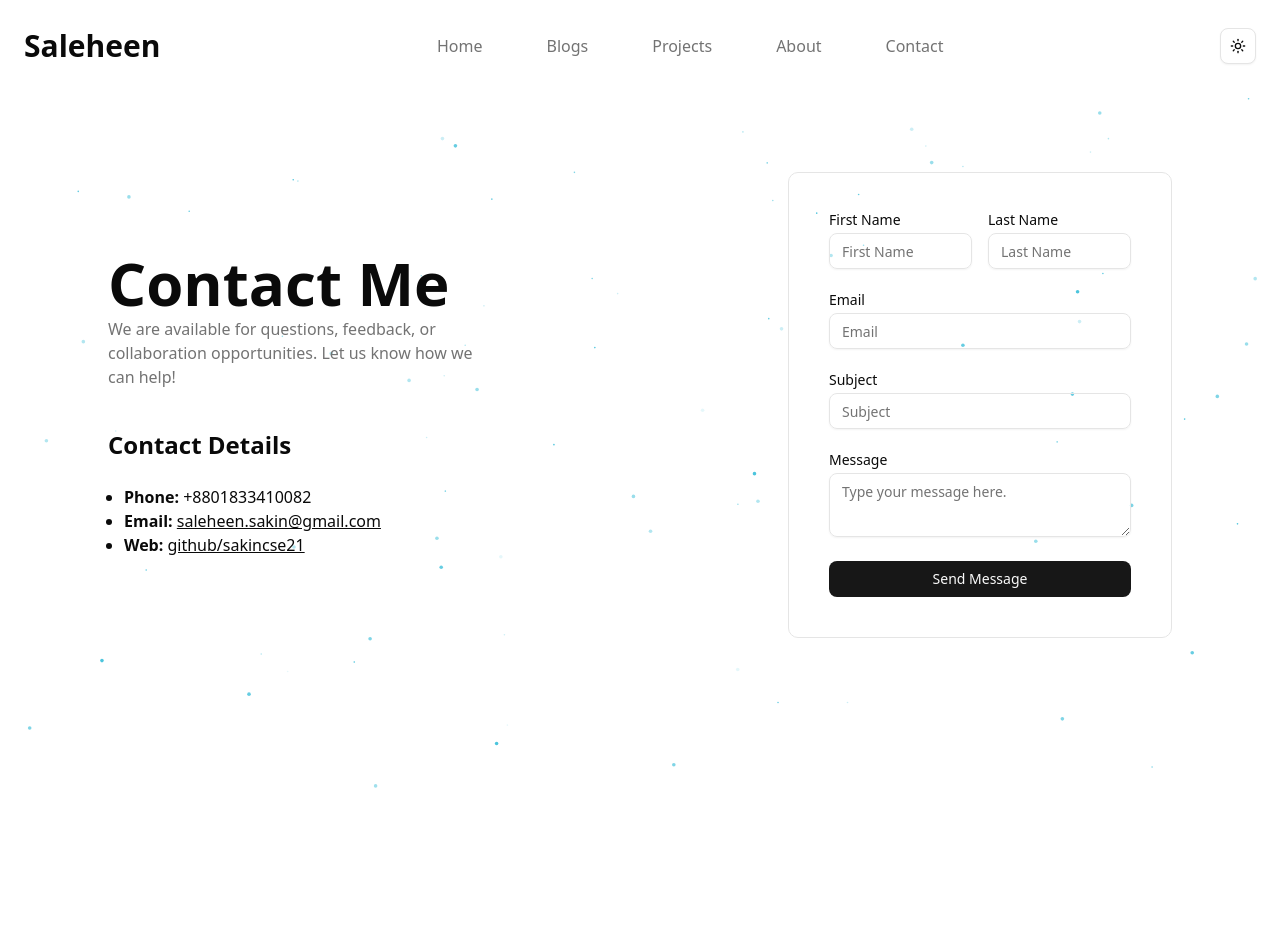
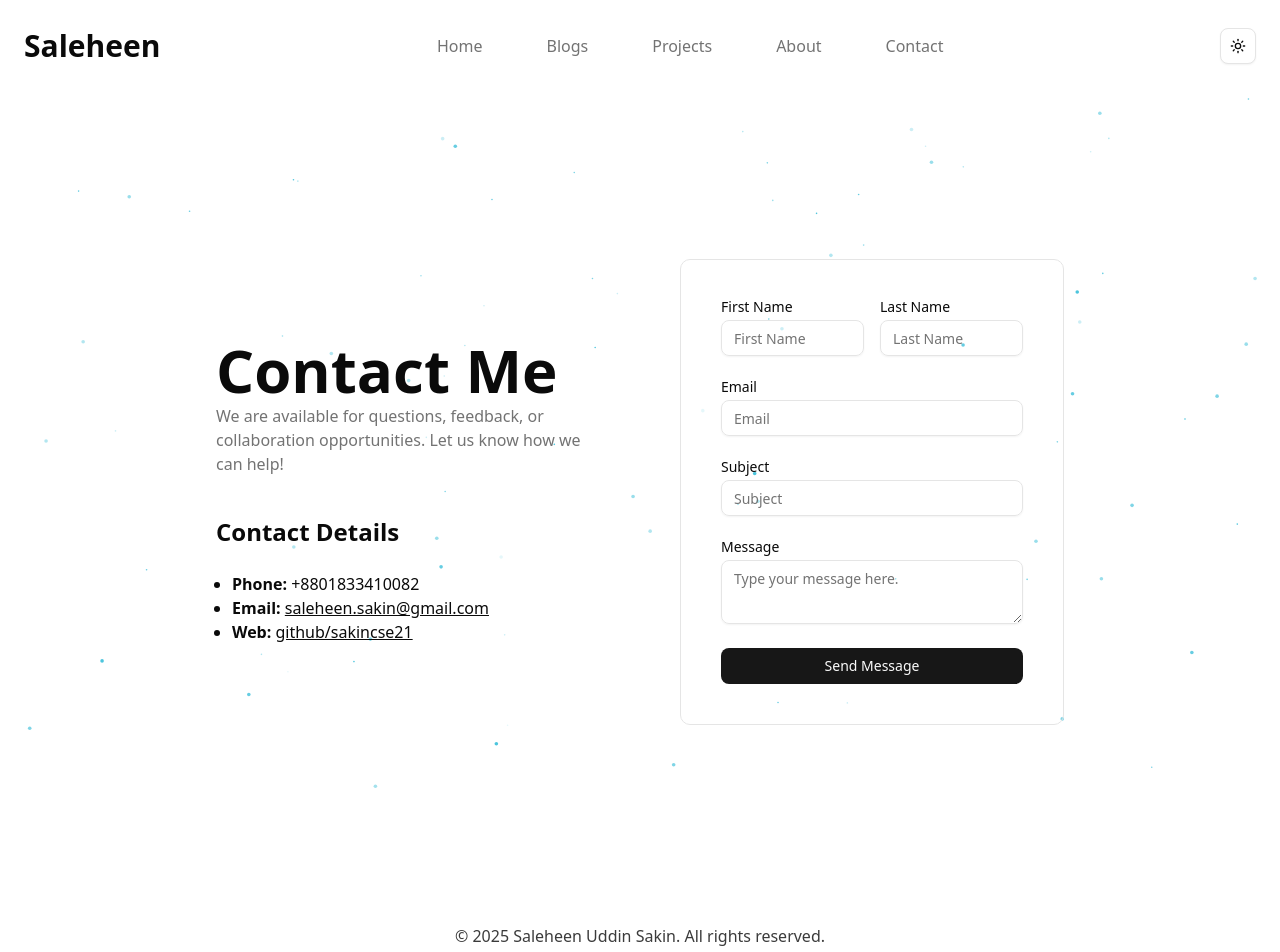
Before and after one commit to sakincse21/portfolio-blog, a Next.js app in the folder frontend/: page /contact in a window 1280 px wide. Shown: the top 952 px of the page. Before the commit the page ends 800 px from the top, so only its background shows below. Built offline with nearby package versions, Linux system fonts and the light colour scheme.

Commit message:
footer added

```diff
--- a/frontend/src/app/(public)/(home)/about/page.tsx
+++ b/frontend/src/app/(public)/(home)/about/page.tsx
@@ -1,7 +1,7 @@
 import AboutMe from "@/modules/about/AboutMe";
 import Education from "@/modules/about/Education";
 
-export default function Page() {
+export default function AboutPage() {
     return (
         <div className="w-full h-full">
             <AboutMe />
--- a/frontend/src/app/(public)/(home)/contact/page.tsx
+++ b/frontend/src/app/(public)/(home)/contact/page.tsx
@@ -1,81 +1,9 @@
-import { Input } from "@/components/ui/input";
-import { Label } from "@/components/ui/label";
-import SendMessage from "@/components/ui/send-message";
-import { Textarea } from "@/components/ui/textarea";
+import ContactMe from "@/modules/contact/ContactMe";
 
-interface ContactProps {
-  title?: string;
-  description?: string;
-  phone?: string;
-  email?: string;
-  web?: { label: string; url: string };
-}
-
-export default function ContactPage({
-  title = "Contact Me",
-  description = "We are available for questions, feedback, or collaboration opportunities. Let us know how we can help!",
-  phone = "+8801833410082",
-  email = "saleheen.sakin@gmail.com",
-  web = { label: "github/sakincse21", url: "https://github.com/sakincse21" },
-}: ContactProps) {
+export default function ContactPage() {
   return (
-    <div className="mx-auto flex max-w-7xl flex-col justify-between gap-10 lg:flex-row lg:gap-20 py-20 items-center h-full">
-      <div className="mx-auto flex max-w-sm flex-col justify-between gap-10">
-        <div className="text-center lg:text-left">
-          <h1 className="mb-2 text-5xl font-semibold lg:mb-1 lg:text-6xl">
-            {title}
-          </h1>
-          <p className="text-muted-foreground">{description}</p>
-        </div>
-        <div className="mx-auto w-fit lg:mx-0">
-          <h3 className="mb-6 text-center text-2xl font-semibold lg:text-left">
-            Contact Details
-          </h3>
-          <ul className="ml-4 list-disc">
-            <li>
-              <span className="font-bold">Phone: </span>
-              {phone}
-            </li>
-            <li>
-              <span className="font-bold">Email: </span>
-              <a href={`mailto:${email}`} className="underline">
-                {email}
-              </a>
-            </li>
-            <li>
-              <span className="font-bold">Web: </span>
-              <a href={web.url} target="_blank" className="underline">
-                {web.label}
-              </a>
-            </li>
-          </ul>
-        </div>
-      </div>
-      <div className="mx-auto flex max-w-3xl flex-col gap-6 rounded-lg border p-10 w-96">
-        <div className="flex gap-4">
-          <div className="grid w-full items-center gap-1.5">
-            <Label htmlFor="firstname">First Name</Label>
-            <Input type="text" id="firstname" placeholder="First Name" />
-          </div>
-          <div className="grid w-full items-center gap-1.5">
-            <Label htmlFor="lastname">Last Name</Label>
-            <Input type="text" id="lastname" placeholder="Last Name" />
-          </div>
-        </div>
-        <div className="grid w-full items-center gap-1.5">
-          <Label htmlFor="email">Email</Label>
-          <Input type="email" id="email" placeholder="Email" />
-        </div>
-        <div className="grid w-full items-center gap-1.5">
-          <Label htmlFor="subject">Subject</Label>
-          <Input type="text" id="subject" placeholder="Subject" />
-        </div>
-        <div className="grid w-full gap-1.5">
-          <Label htmlFor="message">Message</Label>
-          <Textarea placeholder="Type your message here." id="message" />
-        </div>
-        <SendMessage />
-      </div>
+    <div className="w-full h-full">
+      <ContactMe />
     </div>
   );
 }
--- a/frontend/src/app/(public)/(home)/page.tsx
+++ b/frontend/src/app/(public)/(home)/page.tsx
@@ -5,7 +5,7 @@ import Skills from "@/modules/home/Skills";
 
 export default function Home() {
   return (
-    <div className="w-full h-full">
+    <div className="w-full h-full flex-1 grow-1">
       <Hero />
       <Skills />
       <LatestProject />
--- a/frontend/src/app/(public)/(home)/projects/page.tsx
+++ b/frontend/src/app/(public)/(home)/projects/page.tsx
@@ -12,7 +12,7 @@ export default async function ProjectsPage() {
 
   return (
 
-    <div className="w-full h-full flex flex-col justify-center items-center">
+    <div className="w-full h-full min-h-screen flex flex-col justify-center items-center">
       <h1 className="text-2xl text-center m-3">All Projects</h1>
       <div className="flex flex-col lg:flex-row flex-wrap gap-5 items-center justify-center">
         {projects?.data?.data?.map((project:projectSchema, index:number) => (
--- a/frontend/src/app/(public)/layout.tsx
+++ b/frontend/src/app/(public)/layout.tsx
@@ -1,10 +1,16 @@
+import Footer from "@/modules/layout/Footer";
 import Navbar from "@/modules/layout/Navbar";
 
-export default function RootLayout({ children }: { children: React.ReactNode }) {
+export default function RootLayout({
+  children,
+}: {
+  children: React.ReactNode;
+}) {
   return (
-    <div>
+    <div className="w-full h-full">
       <Navbar />
-      {children}
+      <div className="grow-1">{children}</div>
+      <Footer />
     </div>
   );
 }
--- a/frontend/src/app/layout.tsx
+++ b/frontend/src/app/layout.tsx
@@ -16,14 +16,14 @@ export default function RootLayout({
 }>) {
   return (
     <html lang="en" suppressHydrationWarning>
-      <body className="antialiased">
+      <body className="antialiased min-h-screen w-screen h-full">
         <ThemeProvider
           attribute="class"
           defaultTheme="system"
           enableSystem
           disableTransitionOnChange
         >
-          {children}
+          <div className="grow-1">{children}</div>
           <Toaster position="bottom-right" gutter={10} />
           <Particles
             className="inset-0 fixed min-w-screen min-h-screen -z-40"
--- /dev/null
+++ b/frontend/src/modules/contact/ContactMe.tsx
@@ -0,0 +1,83 @@
+import { Input } from "@/components/ui/input";
+import { Label } from "@/components/ui/label";
+import SendMessage from "@/components/ui/send-message";
+import { Textarea } from "@/components/ui/textarea";
+
+interface ContactProps {
+  title?: string;
+  description?: string;
+  phone?: string;
+  email?: string;
+  web?: { label: string; url: string };
+}
+
+export default function ContactMe({
+  title = "Contact Me",
+  description = "We are available for questions, feedback, or collaboration opportunities. Let us know how we can help!",
+  phone = "+8801833410082",
+  email = "saleheen.sakin@gmail.com",
+  web = { label: "github/sakincse21", url: "https://github.com/sakincse21" },
+}: ContactProps) {
+  return (
+    <div className="flex flex-col grow-1 items-center justify-center min-h-screen">
+      <div className="mx-auto flex max-w-7xl flex-col justify-between gap-10 lg:flex-row lg:gap-20 py-20 items-center h-full grow-1">
+        <div className="mx-auto flex max-w-sm flex-col justify-between gap-10">
+          <div className="text-center lg:text-left">
+            <h1 className="mb-2 text-5xl font-semibold lg:mb-1 lg:text-6xl">
+              {title}
+            </h1>
+            <p className="text-muted-foreground">{description}</p>
+          </div>
+          <div className="mx-auto w-fit lg:mx-0">
+            <h3 className="mb-6 text-center text-2xl font-semibold lg:text-left">
+              Contact Details
+            </h3>
+            <ul className="ml-4 list-disc">
+              <li>
+                <span className="font-bold">Phone: </span>
+                {phone}
+              </li>
+              <li>
+                <span className="font-bold">Email: </span>
+                <a href={`mailto:${email}`} className="underline">
+                  {email}
+                </a>
+              </li>
+              <li>
+                <span className="font-bold">Web: </span>
+                <a href={web.url} target="_blank" className="underline">
+                  {web.label}
+                </a>
+              </li>
+            </ul>
+          </div>
+        </div>
+        <div className="mx-auto flex max-w-3xl flex-col gap-6 rounded-lg border p-10 w-96">
+          <div className="flex gap-4">
+            <div className="grid w-full items-center gap-1.5">
+              <Label htmlFor="firstname">First Name</Label>
+              <Input type="text" id="firstname" placeholder="First Name" />
+            </div>
+            <div className="grid w-full items-center gap-1.5">
+              <Label htmlFor="lastname">Last Name</Label>
+              <Input type="text" id="lastname" placeholder="Last Name" />
+            </div>
+          </div>
+          <div className="grid w-full items-center gap-1.5">
+            <Label htmlFor="email">Email</Label>
+            <Input type="email" id="email" placeholder="Email" />
+          </div>
+          <div className="grid w-full items-center gap-1.5">
+            <Label htmlFor="subject">Subject</Label>
+            <Input type="text" id="subject" placeholder="Subject" />
+          </div>
+          <div className="grid w-full gap-1.5">
+            <Label htmlFor="message">Message</Label>
+            <Textarea placeholder="Type your message here." id="message" />
+          </div>
+          <SendMessage />
+        </div>
+      </div>
+      </div>
+  );
+}
--- a/frontend/src/modules/layout/Footer.tsx
+++ b/frontend/src/modules/layout/Footer.tsx
@@ -1,5 +1,11 @@
 export default function Footer() {
-    return (
-        <div></div>
-    );
+  return (
+    <footer className="text-foreground py-8 backdrop-blur-md w-full">
+      <div className="max-w-6xl mx-auto px-6 text-center">
+        <p className="text-md opacity-80">
+          © 2025 Saleheen Uddin Sakin. All rights reserved.
+        </p>
+      </div>
+    </footer>
+  );
 }
```
